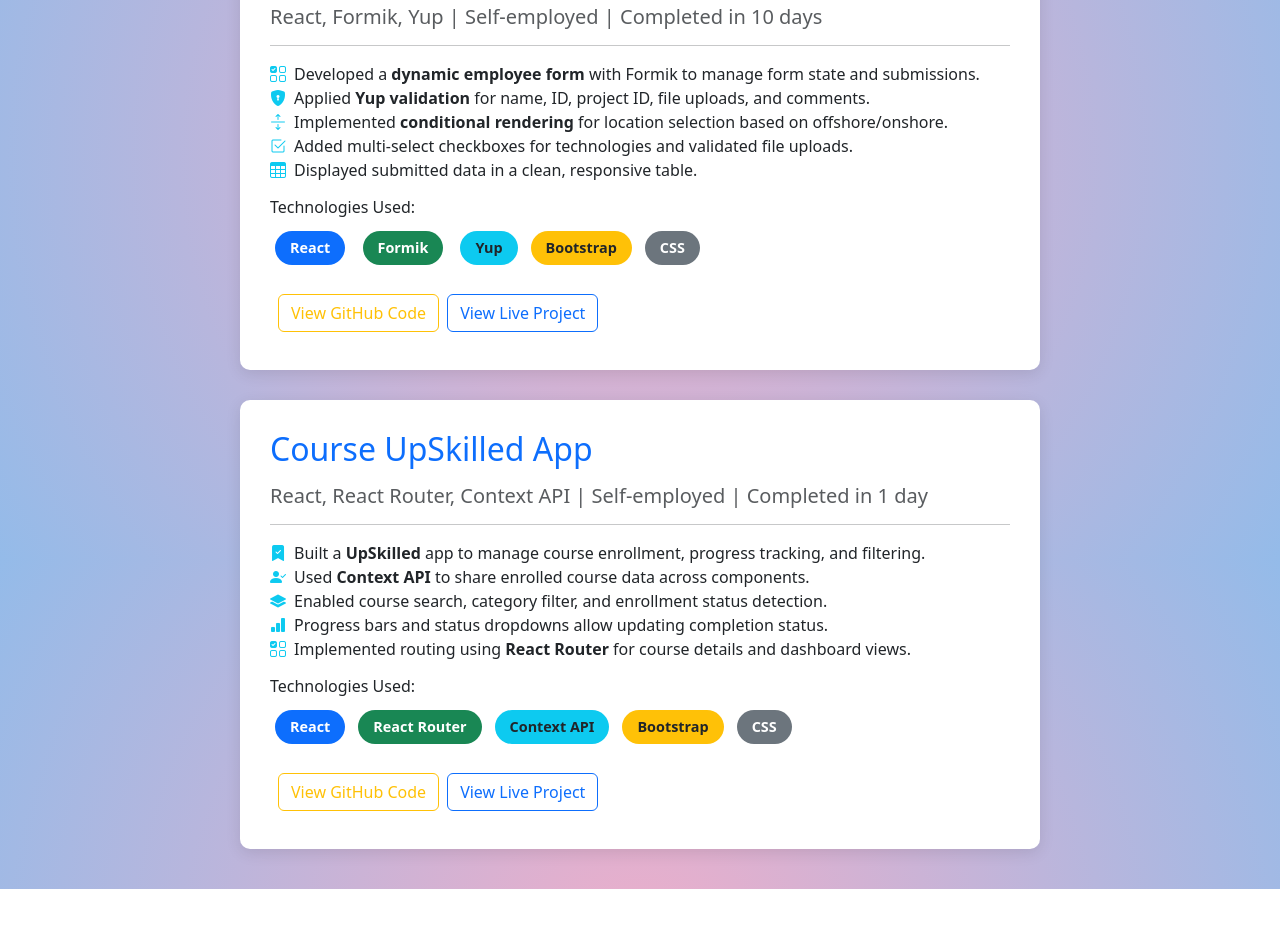
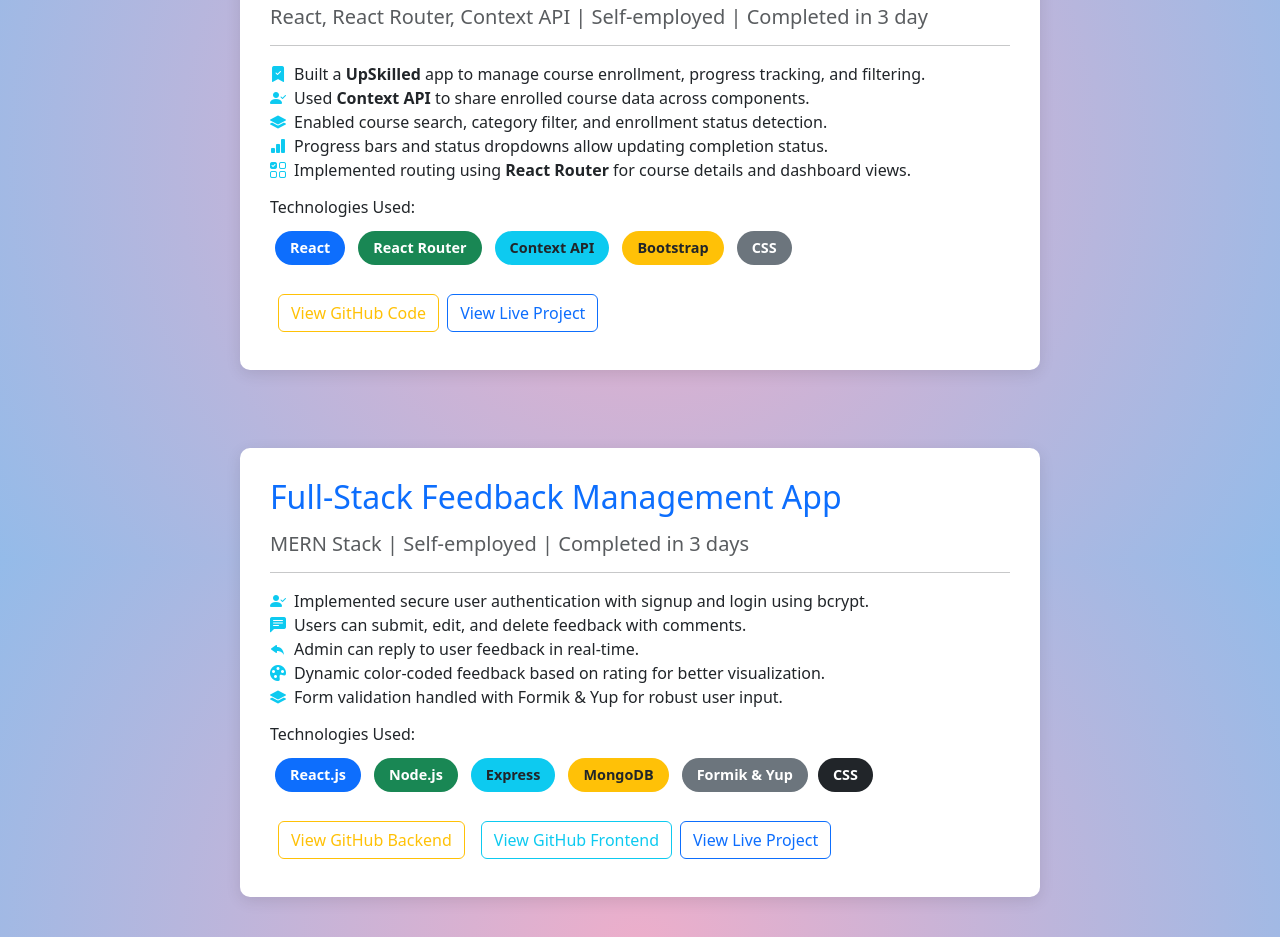
Before and after one commit to Ramyakrishnapitaka/Portfolio, a React (Vite) app: page /projectpage in a window 1280 px wide. Shown: the part 240-1177 px from the top of the page. Before the commit the page ends 1129 px from the top, so only its background shows below. Built offline with nearby package versions, Linux system fonts and the light colour scheme.

Commit message:
Updated Project component and resume PDF

```diff
--- a/src/features/Project.jsx
+++ b/src/features/Project.jsx
@@ -1,72 +1,17 @@
 import React from "react";
 import "../App.css";
 
-function Project() {
+function Projects() {
   return (
     <div className="project-container mt-5">
 
-      {/* COURSE TRACKER PROJECT */}
-
-
-       <div className="project-card">
-         <h2 className="text-primary mb-3">Form Validation Project</h2>
-         <h5 className="text-muted">React, Formik, Yup | Self-employed | Completed in 10 days</h5>
-         <hr />
-
-         <ul className="list-unstyled project-details">
-           <li>
-             <i className="bi bi-ui-checks-grid text-info me-2"></i>
-             Developed a <strong>dynamic employee form</strong> with Formik to manage form state and submissions.
-           </li>
-           <li>
-             <i className="bi bi-shield-lock-fill text-info me-2"></i>
-             Applied <strong>Yup validation</strong> for name, ID, project ID, file uploads, and comments.
-           </li>
-           <li>
-             <i className="bi bi-arrows-expand text-info me-2"></i>
-             Implemented <strong>conditional rendering</strong> for location selection based on offshore/onshore.
-           </li>
-           <li>
-             <i className="bi bi-check2-square text-info me-2"></i>
-             Added multi-select checkboxes for technologies and validated file uploads.
-           </li>
-           <li>
-             <i className="bi bi-table text-info me-2"></i>
-             Displayed submitted data in a clean, responsive table.
-           </li>
-         </ul>
-
-         <div className="tech-stack mt-3">
-           <h6>Technologies Used:</h6>
-           <span className="badge bg-primary me-2">React</span>           <span className="badge bg-success me-2">Formik</span>           <span className="badge bg-info text-dark me-2">Yup</span>
-           <span className="badge bg-warning text-dark me-2">Bootstrap</span>
-           <span className="badge bg-secondary text-white">CSS</span>         </div>       <div className="mt-3">
-         <a
-            href="https://github.com/Ramyakrishnapitaka/ReactFormwithFormikLibrary"
-            target="_blank"
-            rel="noopener noreferrer"
-            className="btn btn-outline-warning m-2"
-          >
-            View GitHub Code
-          </a>
-          <a
-            href="https://relaxed-malasada-47e47c.netlify.app/"
-            target="_blank"
-            rel="noopener noreferrer"
-            className="btn btn-outline-primary"
-          >
-            View Live Project
-          </a>
-        </div>
-      </div>
-
-       <div className="project-card">
+      {/* Course App Project */}
+      <div className="project-card mb-5">
         <h2 className="text-primary mb-3">Course UpSkilled App</h2>
         <h5 className="text-muted">
-          React, React Router, Context API | Self-employed | Completed in 1 day
+          React, React Router, Context API | Self-employed | Completed in 3 day
         </h5>
         <hr />
-
         <ul className="list-unstyled project-details">
           <li>
             <i className="bi bi-bookmark-check-fill text-info me-2"></i>
@@ -89,7 +34,6 @@ function Project() {
             Implemented routing using <strong>React Router</strong> for course details and dashboard views.
           </li>
         </ul>
-
         <div className="tech-stack mt-3">
           <h6>Technologies Used:</h6>
           <span className="badge bg-primary me-2">React</span>
@@ -98,10 +42,9 @@ function Project() {
           <span className="badge bg-warning text-dark me-2">Bootstrap</span>
           <span className="badge bg-secondary text-white">CSS</span>
         </div>
-
         <div className="mt-3">
           <a
-            href="https://github.com/Ramyakrishnapitaka/React-Course-Project/blob/main" // replace with your actual repo
+            href="https://github.com/Ramyakrishnapitaka/React-Course-Project"
             target="_blank"
             rel="noopener noreferrer"
             className="btn btn-outline-warning m-2"
@@ -109,7 +52,7 @@ function Project() {
             View GitHub Code
           </a>
           <a
-            href="https://react-upskilledcourse-project.onrender.com" // replace with your live link
+            href="https://react-upskilledcourse-project.onrender.com"
             target="_blank"
             rel="noopener noreferrer"
             className="btn btn-outline-primary"
@@ -119,9 +62,74 @@ function Project() {
         </div>
       </div>
 
+      {/* Feedback App Project */}
+      <div className="project-card">
+        <h2 className="text-primary mb-3">Full-Stack Feedback Management App</h2>
+        <h5 className="text-muted">
+          MERN Stack | Self-employed | Completed in 3 days
+        </h5>
+        <hr />
+        <ul className="list-unstyled project-details">
+          <li>
+            <i className="bi bi-person-check-fill text-info me-2"></i>
+            Implemented secure user authentication with signup and login using bcrypt.
+          </li>
+          <li>
+            <i className="bi bi-chat-left-text-fill text-info me-2"></i>
+            Users can submit, edit, and delete feedback with comments.
+          </li>
+          <li>
+            <i className="bi bi-reply-fill text-info me-2"></i>
+            Admin can reply to user feedback in real-time.
+          </li>
+          <li>
+            <i className="bi bi-palette-fill text-info me-2"></i>
+            Dynamic color-coded feedback based on rating for better visualization.
+          </li>
+          <li>
+            <i className="bi bi-layers-fill text-info me-2"></i>
+            Form validation handled with Formik & Yup for robust user input.
+          </li>
+        </ul>
+        <div className="tech-stack mt-3">
+          <h6>Technologies Used:</h6>
+          <span className="badge bg-primary me-2">React.js</span>
+          <span className="badge bg-success me-2">Node.js</span>
+          <span className="badge bg-info text-dark me-2">Express</span>
+          <span className="badge bg-warning text-dark me-2">MongoDB</span>
+          <span className="badge bg-secondary text-white">Formik & Yup</span>
+          <span className="badge bg-dark me-2">CSS</span>
+        </div>
+        <div className="mt-3">
+          <a
+            href="https://github.com/Ramyakrishnapitaka/FeedbackBackend"
+            target="_blank"
+            rel="noopener noreferrer"
+            className="btn btn-outline-warning m-2"
+          >
+            View GitHub Backend
+          </a>
+          <a
+            href="https://github.com/Ramyakrishnapitaka/FeedbackFrontend"
+            target="_blank"
+            rel="noopener noreferrer"
+            className="btn btn-outline-info m-2"
+          >
+            View GitHub Frontend
+          </a>
+          <a
+            href="https://fullstackfeedbackapplication.onrender.com/"
+            target="_blank"
+            rel="noopener noreferrer"
+            className="btn btn-outline-primary"
+          >
+            View Live Project
+          </a>
+        </div>
+      </div>
 
     </div>
   );
 }
 
-export default Project;
+export default Projects;
```
Also changed, not shown: 1 other file (tests, documents, lock files or other folders).
